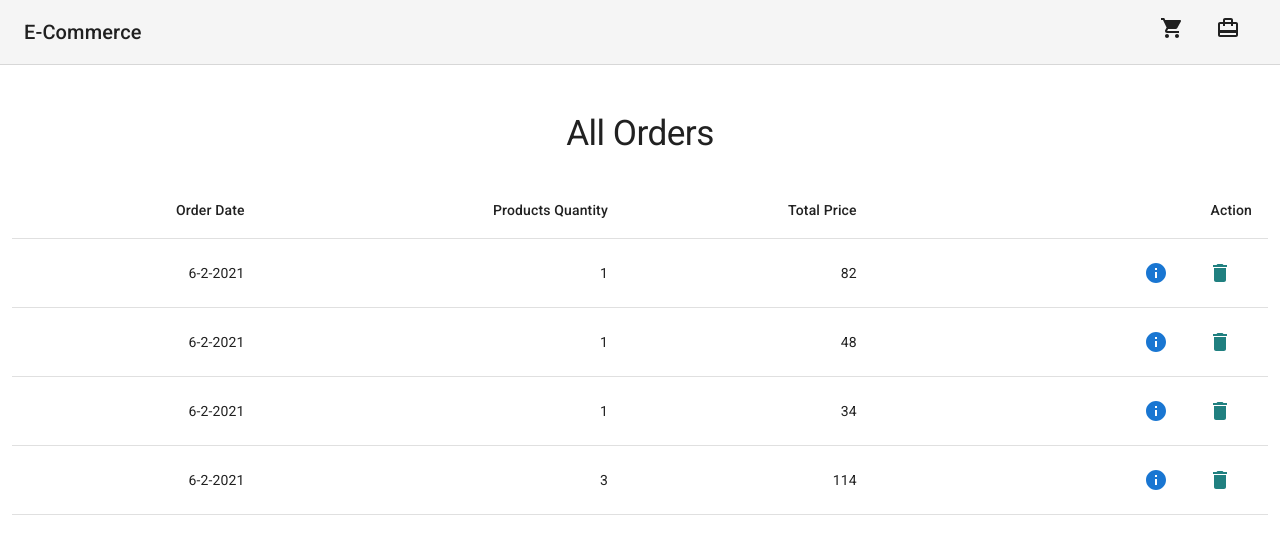
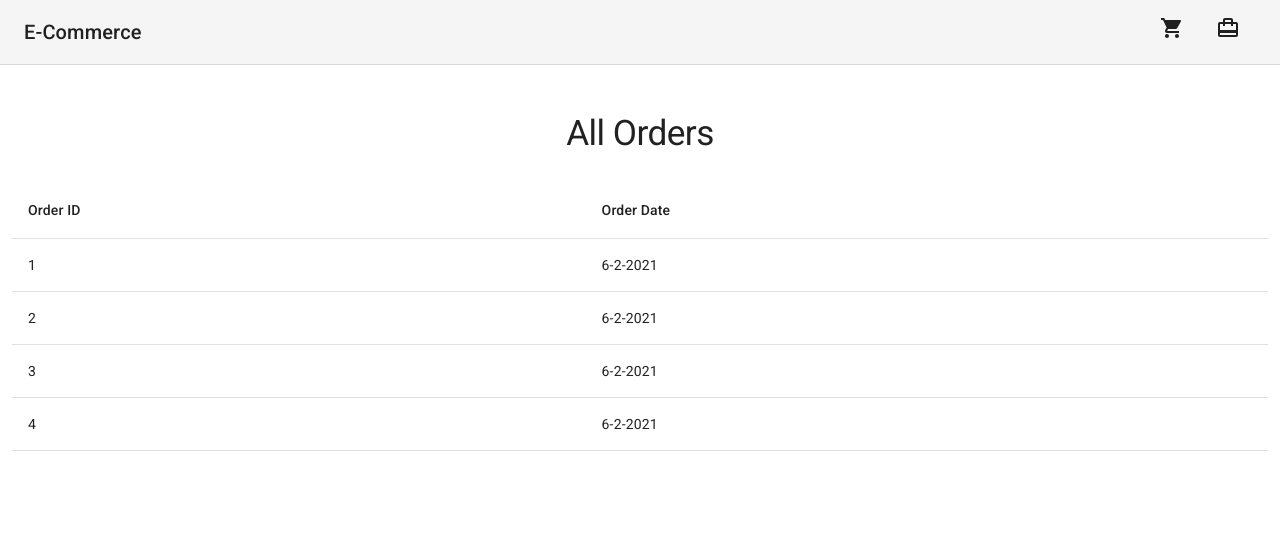
Before and after one commit to ismaelmiah/reactnext, a Next.js app: page /orders in a window 1280 px wide. Shown: the top 554 px of the page. Built offline with nearby package versions, Linux system fonts and the light colour scheme.

Commit message:
Order page done

```diff
--- a/pages/api/getOrder.js
+++ b/pages/api/getOrder.js
@@ -15,9 +15,10 @@ export default (req, res) => {
       quantity += e.cartquantity;
     });
     newOrder.total = total;
-    newOrder.date = `${new Date().getDate()}-${
+    newOrder.date = `${new Date().getDate()}/ ${
       new Date().getMonth() + 1
-    }-${new Date().getFullYear()}`;
+    }/${new Date().getFullYear()}
+     -${new Date().getHours()} : ${new Date().getMinutes()} : ${new Date().getSeconds()}`;
 
     newOrder.quantity = quantity;
 
--- a/pages/orders.js
+++ b/pages/orders.js
@@ -45,35 +45,25 @@ const orders = ({ orders }) => {
                   <Table aria-label="Orders">
                     <TableHead>
                       <TableRow>
-                        <TableCell align="right">Order Date</TableCell>
-                        <TableCell align="right">Products Quantity</TableCell>
-                        <TableCell align="right">Total Price</TableCell>
-                        <TableCell align="right">Action</TableCell>
+                        <TableCell>Order ID</TableCell>
+                        <TableCell>Order Date</TableCell>
                       </TableRow>
                     </TableHead>
                     <TableBody>
                       {orders.map((order) => (
-                        <TableRow key={order.id}>
-                          <TableCell component="th" scope="row" align="right">
+                        <TableRow
+                          key={order.id}
+                          hover
+                          style={{cursor: "pointer"}}
+                          onClick={() => {
+                            router.push(`/orders/${order.id}`);
+                          }}
+                        >
+                          <TableCell component="th" scope="row">
+                            {order.id}
+                          </TableCell>
+                          <TableCell component="th" scope="row">
                             {order.date}
-                          </TableCell>
-                          <TableCell align="right">{order.quantity}</TableCell>
-                          <TableCell align="right">{order.total}</TableCell>
-                          <TableCell align="right">
-                            <Button
-                              color="primary"
-                              onClick={() => {
-                                router.push(`/orders/${order.id}`);
-                              }}
-                            >
-                              <InfoIcon />
-                            </Button>
-                            <Button
-                              color="secondary"
-                              onClick={() => removeOrder(order.id)}
-                            >
-                              <DeleteIcon />
-                            </Button>
                           </TableCell>
                         </TableRow>
                       ))}
```
Also changed, not shown: pages/cart.js (+9 -5 lines), pages/checkout.js (+1 -14 lines).
